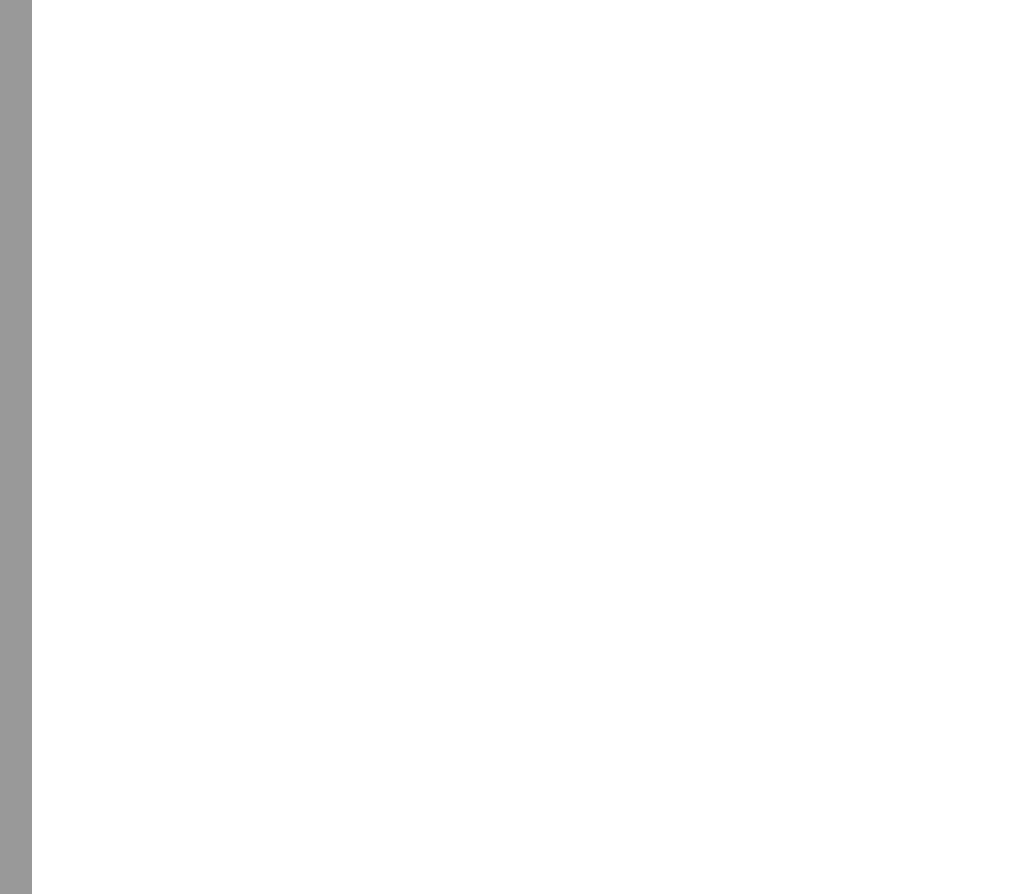
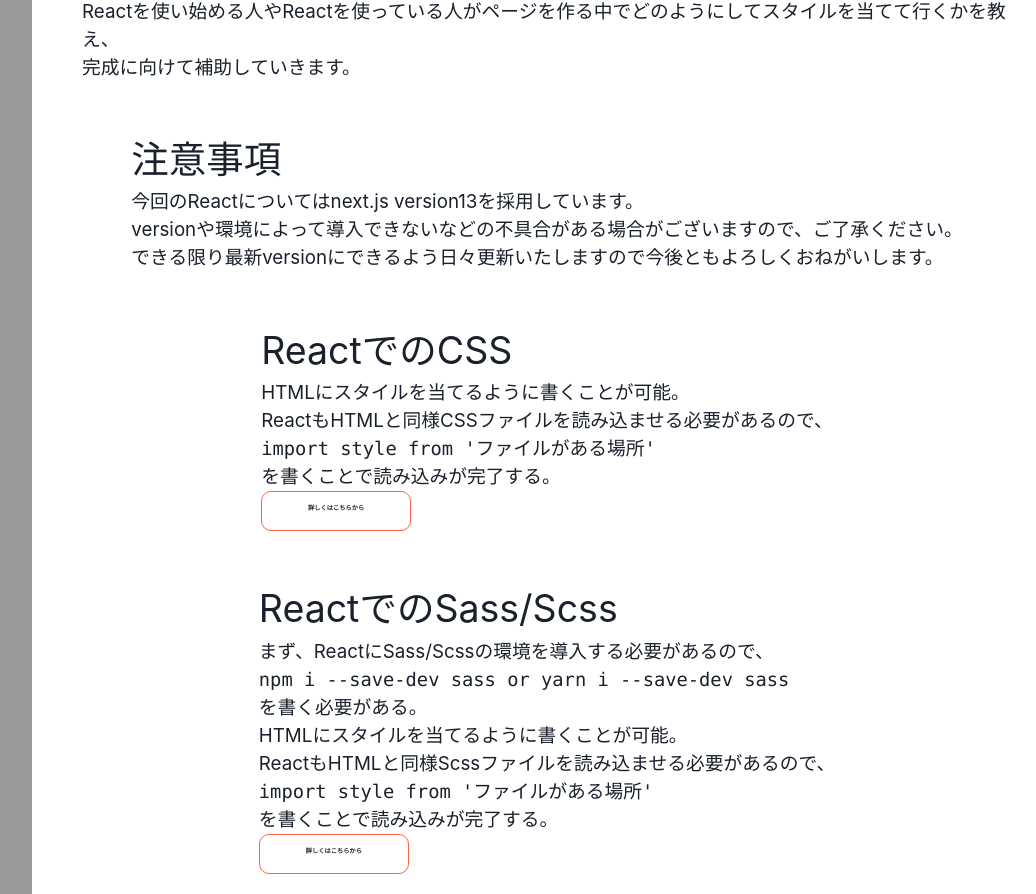
Before and after one commit to RikutoOgaki/React-CSSpage, a Next.js app: page / in a window 1280 px wide. Shown: the part 249-1143 px from the top of the page, without its empty margins (218-1254 px from the left). Before the commit the page ends 800 px from the top, so only its background shows below. Built offline with nearby package versions, Linux system fonts and the light colour scheme.

Commit message:
ReactCSS

```diff
--- a/src/pages/components/FirstView.tsx
+++ b/src/pages/components/FirstView.tsx
@@ -1,15 +1,101 @@
 import { Box, Flex, Text } from '@chakra-ui/react'
-import { color } from 'framer-motion'
+import Link from 'next/link'
 
 export default function FirstView() {
     return (
         <>
-            <Box bg={'skyblue'} marginLeft={'25rem'} paddingTop={'8vh'}>
-                <Box margin={'0 3rem'} padding={'2rem'}>
+            <Box
+                // bg={'skyblue'}
+                marginLeft={'25rem'}
+                paddingTop={'8vh'}>
+                <Flex
+                    flexDir={'column'}
+                    justifyContent={'center'}
+                    alignItems={'center'}
+                    gap={'5rem'}
+                    margin={'0 3rem'}
+                    padding={'2rem'}>
+                    <Box>
+                        <Text as={'h2'} fontSize={'6xl'}>Reactでのスタイル</Text>
+                    </Box>
                     <Box as='section'>
-
+                        <Box>
+                            <Text fontSize={'3xl'}>
+                                このサイトにおとずれてくれてありがとうございます!<br />
+                                このサイトでは、Reactでスタイルを当てることを目的としたデザインページです。<br />
+                                Reactを使い始める人やReactを使っている人がページを作る中でどのようにしてスタイルを当てて行くかを教え、<br />
+                                完成に向けて補助していきます。
+                            </Text>
+                        </Box>
                     </Box>
-                </Box>
+                    <Box as='section'>
+                        <Box>
+                            <Text as={'h2'} fontSize={'6xl'}>注意事項</Text>
+                        </Box>
+                        <Box>
+                            <Text fontSize={'3xl'}>
+                                今回のReactについてはnext.js version13を採用しています。<br />
+                                versionや環境によって導入できないなどの不具合がある場合がございますので、ご了承ください。<br />
+                                できる限り最新versionにできるよう日々更新いたしますので今後ともよろしくおねがいします。
+                            </Text>
+                        </Box>
+                    </Box>
+                    <Box as='section'>
+                        <Box>
+                            <Text as={'h2'} fontSize={'6xl'}>ReactでのCSS</Text>
+                        </Box>
+                        <Box>
+                            <Text fontSize={'3xl'}>
+                                HTMLにスタイルを当てるように書くことが可能。<br />
+                                ReactもHTMLと同様CSSファイルを読み込ませる必要があるので、<br />
+                                <code>
+                                    import style from 'ファイルがある場所'
+                                </code><br />
+                                を書くことで読み込みが完了する。
+                            </Text>
+                        </Box>
+                        <Box
+                            w={'15rem'}
+                            h={'4rem'}
+                            border={'1px solid tomato'}
+                            borderRadius={'10px'}
+                            textAlign={'center'}>
+                            <Link href={'/'}>
+                                <Text fontWeight={'bold'} fontSize={'2xs'} padding={'1.2rem'}>
+                                    詳しくはこちらから
+                                </Text>
+                            </Link>
+                        </Box>
+                    </Box>
+                    <Box as='section'>
+                        <Box>
+                            <Text as={'h2'} fontSize={'6xl'}>ReactでのSass/Scss</Text>
+                        </Box>
+                        <Box>
+                            <Text fontSize={'3xl'}>
+                                まず、ReactにSass/Scssの環境を導入する必要があるので、<br />
+                                <code>
+                                    npm i --save-dev sass or
+                                    yarn i --save-dev sass
+                                </code><br />
+                                を書く必要がある。<br />
+                                HTMLにスタイルを当てるように書くことが可能。<br />
+                                ReactもHTMLと同様Scssファイルを読み込ませる必要があるので、<br />
+                                <code>
+                                    import style from 'ファイルがある場所'
+                                </code><br />
+                                を書くことで読み込みが完了する。
+                            </Text>
+                        </Box>
+                        <Box w={'15rem'} h={'4rem'} border={'1px solid tomato'} borderRadius={'10px'} textAlign={'center'}>
+                            <Link href={'/'}>
+                                <Text fontWeight={'bold'} fontSize={'2xs'} padding={'1.2rem'}>
+                                    詳しくはこちらから
+                                </Text>
+                            </Link>
+                        </Box>
+                    </Box>
+                </Flex>
             </Box >
         </>
     )
```
